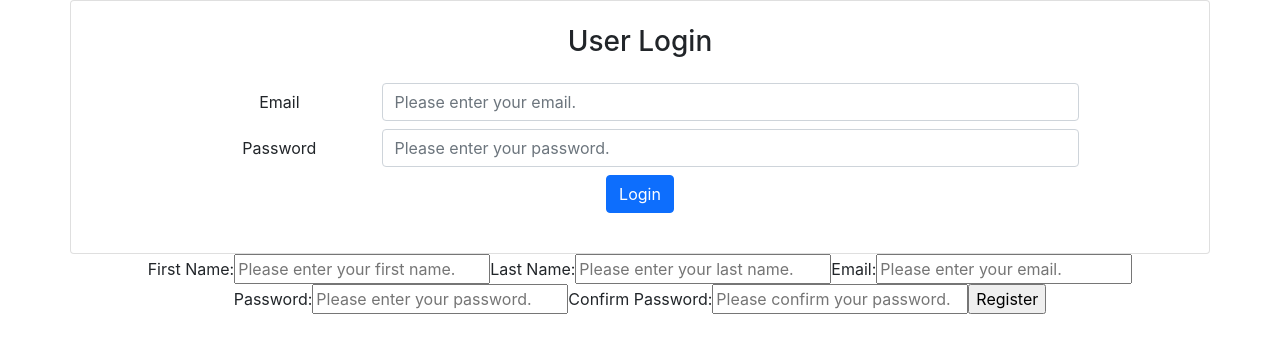
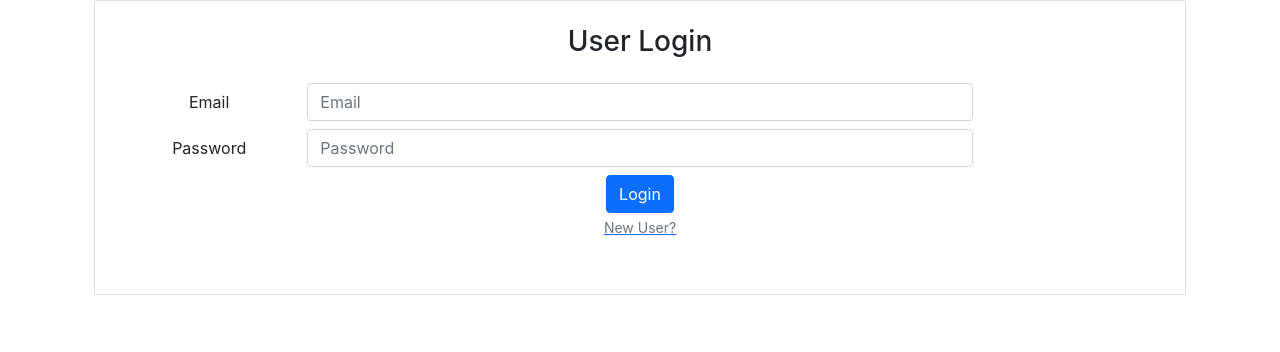
Before and after one commit to RyanCWithers/myShoeClosetApp, a React (Create React App) app in the folder client/: page /api/myShoeCloset/login in a window 1280 px wide. Shown: the top 352 px of the page. Built offline with nearby package versions, Linux system fonts and the light colour scheme.

Commit message:
Updated registration form and changed layout of loginpage

```diff
--- a/client/src/App.js
+++ b/client/src/App.js
@@ -3,7 +3,7 @@ import LoginPage from './views/LoginPage';
 import MainUserPage from './views/MainUserPage';
 import CreateShoePage from './views/CreateShoePage';
 import UpdateShoePage from './views/UpdateShoePage';
-
+import RegistrationPage from './views/RegistrationPage';
 import {Router, navigate} from '@reach/router';
 
 function App() {
@@ -20,6 +20,7 @@ function App() {
             <CreateShoePage path = "/api/myShoeCloset/user/createShoe"/>
             <LoginPage path = "/api/myShoeCloset/login"/>
             <UpdateShoePage path = "/api/myShoeCloset/user/:shoeId" />
+            <RegistrationPage path ="/api/myShoeCloset/register"/>
       </Router>
     </div>
   );
--- a/client/src/components/LoginForm.js
+++ b/client/src/components/LoginForm.js
@@ -1,6 +1,6 @@
 import React, {useState} from 'react';
 import axios from 'axios';
-import { navigate } from '@reach/router';
+import { navigate, Link } from '@reach/router';
 
 const LoginForm = (props) =>{
 
@@ -37,28 +37,26 @@ const LoginForm = (props) =>{
                 setFieldEmpty({emailMsg: '', passwordMsg: 'Please enter your password!'});
             }
         }
-
-    }
+    };
 
     return(
         <div className = "container-sm">
-            <div className = "row">
             <div className = "card p-4">
                 <h3 className = "card-title">User Login</h3>
-                    <form onSubmit = {onSubmitHandler} className = "card-body">
+                <form onSubmit = {onSubmitHandler} className = "card-body justify-content-center">
                     {
                         errs?
                         <span className = "text-danger">{errs}</span>:
                         null
                     }
-                        <div className = "form-group row justify-content-center">
-                            <label htmlFor = "email" className = "col-form-label col-md-2">Email</label>
+                    <div className = "form-group row">
+                        <label htmlFor = "email" className = "col-form-label col-lg-2 d-none d-lg-inline">Email</label>
                         <div className = "col-md-8">
                             <input
                                 type = "text"
                                 name = "email"
                                 onChange = {(e) => setEmail(e.target.value)}
-                                    placeholder = "Please enter your email."
+                                placeholder = "Email"
                                 className = "form-control"
                             />
                         </div>
@@ -72,14 +70,14 @@ const LoginForm = (props) =>{
                             </div>:
                             null
                         }
-                        <div className = "form-group row justify-content-center mt-2">
-                            <label htmlFor = "password" className = "col-form-label col-md-2">Password</label>
+                    <div className = "form-group row mt-2">
+                        <label htmlFor = "password" className = "col-form-label col-lg-2 d-none d-lg-inline">Password</label>
                         <div className = "col-md-8">
                             <input
                                 type = "password"
                                 name = "password"
                                 onChange = {(e) => setPassword(e.target.value)}
-                                    placeholder = "Please enter your password."
+                                placeholder = "Password"
                                 className = "form-control"
                             />
                         </div>
@@ -93,7 +91,7 @@ const LoginForm = (props) =>{
                             </div>:
                             null
                         }
-                        <div className = "form-group row justify-content-center mt-2">
+                    <div className = "form-group row mt-2">
                         <div className = "col">
                             <input
                                 type = "submit"
@@ -102,8 +100,10 @@ const LoginForm = (props) =>{
                             />
                         </div>
                     </div>
+                    <Link to = "/api/myShoeCloset/register">
+                        <p className = "form-text">New User?</p>
+                    </Link>
                 </form>
-                </div>
             </div>
         </div>
     )
--- a/client/src/components/RegistrationForm.js
+++ b/client/src/components/RegistrationForm.js
@@ -1,5 +1,6 @@
 import React, {useReducer, useState} from 'react';
 import axios from 'axios';
+import { navigate } from '@reach/router';
 
 const initialState = {
     firstName: '',
@@ -44,90 +45,125 @@ const RegistrationForm = props =>{
                     console.log(errs);
                 }else{
                     alert("Succesful registration!");
+                    navigate('/api/myShoeCloset/login');
                 }
             })
             .catch(err => console.log(err));
     };
 
     return(
-        <div>
-            <form onSubmit = {onSubmitHandler}>
-                <label>
-                    <span>First Name:</span>
+        <div className = "container-sm">
+            <div className = "card p-4">
+                <h3 className = "card-title">Register</h3>
+                <form onSubmit = {onSubmitHandler} className ="card-body">
+                    <div className = "form-group row mb-2">
+                        <label htmlFor = "firstName" className = "col-form-label col col-lg-2 d-none d-lg-inline">Name</label>
+                        <div className = "col-lg-5">
                             <input
                                 type = "text"
                                 name = "firstName"
                                 onChange = {handleChange}
-                        placeholder = "Please enter your first name."
+                                placeholder = "First Name"
+                                className = "form-control"
                             />
                             {
                                 errs.firstName?
-                        <span>{errs.firstName.message}</span>:
+                                <div className = "row">
+                                    <div className = "form-text text-danger">
+                                        {errs.firstName.message}
+                                    </div>
+                                </div>:
                                 null
                             }
-
-                </label>
-                <label>
-                    <span>Last Name:</span>
+                        </div>
+                        <div className = "col-lg-5">
                             <input
                                 type = "text"
                                 name = "lastName"
                                 onChange = {handleChange}
-                        placeholder = "Please enter your last name."
+                                placeholder = "Last Name"
+                                className = "form-control"
                             />
                             {
                                 errs.lastName?
-                        <span>{errs.lastName.message}</span>:
+                                <div className = "row">
+                                    <div className = "form-text text-danger">
+                                        {errs.lastName.message}
+                                    </div>
+                                </div>:
                                 null
                             }
-                </label>
-                <label>
-                    <span>Email:</span>
+                        </div>
+                    </div>
+                    <div className = "form-group row mb-2">
+                        <label htmlFor = "email" className = "col-form-label col col-lg-2 d-none d-lg-inline">Email</label>
+                        <div className = "col-lg-5">
                             <input
                                 type = "text"
                                 name = "email"
                                 onChange = {handleChange}
-                        placeholder = "Please enter your email."
+                                placeholder = "Email"
+                                className = "form-control"
                             />
                             {
                                 errs.email?
-                        <span>{errs.email.message}</span>:
+                                <div className = "row">
+                                    <div className = "form-text text-danger">
+                                        {errs.email.message}
+                                    </div>
+                                </div>:
                                 null
                             }
-                </label>
-                <label>
-                    <span>Password:</span>
+                        </div>
+                    </div>
+                    <div className = "form-group row mb-2">
+                        <label htmlFor = "password" className = "col-form-label col-lg-2 d-none d-lg-inline">Password</label>
+                        <div className = "col-lg-5">
                             <input
                                 type = "password"
                                 name = "password"
                                 onChange = {handleChange}
-                        placeholder = "Please enter your password."
+                                placeholder = "Password"
+                                className = "form-control"
                             />
                             {
                                 errs.password?
-                        <span>{errs.password.message}</span>:
+                                <div className = "row">
+                                    <div className = "form-text text-danger">
+                                        {errs.password.message}
+                                    </div>
+                                </div>:
                                 null
                             }
-                </label>
-                <label>
-                    <span>Confirm Password:</span>
+                        </div>
+                        <div className = "col-lg-5">
                             <input
                                 type = "password"
                                 name = "confirmPassword"
                                 onChange = {handleChange}
-                        placeholder = "Please confirm your password."
+                                placeholder = "Confirm Password"
+                                className = "form-control d-block d-md-inline"
                             />
                             {
                                 (state.password && state.confirmPassword && state.password !== state.confirmPassword)?
-                        <p>Passwords don't match</p>:
+                                <div className = "row">
+                                    <div className = "form-text text-danger">
+                                        <p>Passwords do not match!</p>
+                                    </div>
+                                </div>:
                                 null
                             }
-                </label>
+                        </div>
+                    </div>
+                    <div className = "col">
                         <input
                             type = "submit"
                             value = "Register"
+                            className = "btn btn-primary"
                         />
+                    </div>
                 </form>
+            </div>
         </div>
     )
 };
--- a/client/src/views/LoginPage.js
+++ b/client/src/views/LoginPage.js
@@ -1,14 +1,12 @@
 import React from 'react';
 import LoginForm from '../components/LoginForm';
-import RegistrationForm from '../components/RegistrationForm';
 
 const LoginPage = ({setLoggedIn}) =>{
     return(
-        <div>
+        <div className = "container-sm">
             <LoginForm setLoggedIn = {setLoggedIn} />
-            <RegistrationForm />
         </div>
-    )
+    );
 };
 
 export default LoginPage;
--- /dev/null
+++ b/client/src/views/RegistrationPage.js
@@ -0,0 +1,12 @@
+import React from 'react';
+import RegistrationForm from '../components/RegistrationForm';
+
+const RegistrationPage = props =>{
+    return(
+        <div className = 'container-sm'>
+            <RegistrationForm />
+        </div>
+    );
+};
+
+export default RegistrationPage;
```
Also changed, not shown: 1 other file (tests, documents, lock files or other folders). Lines whose indentation alone changed are shown as unchanged.
